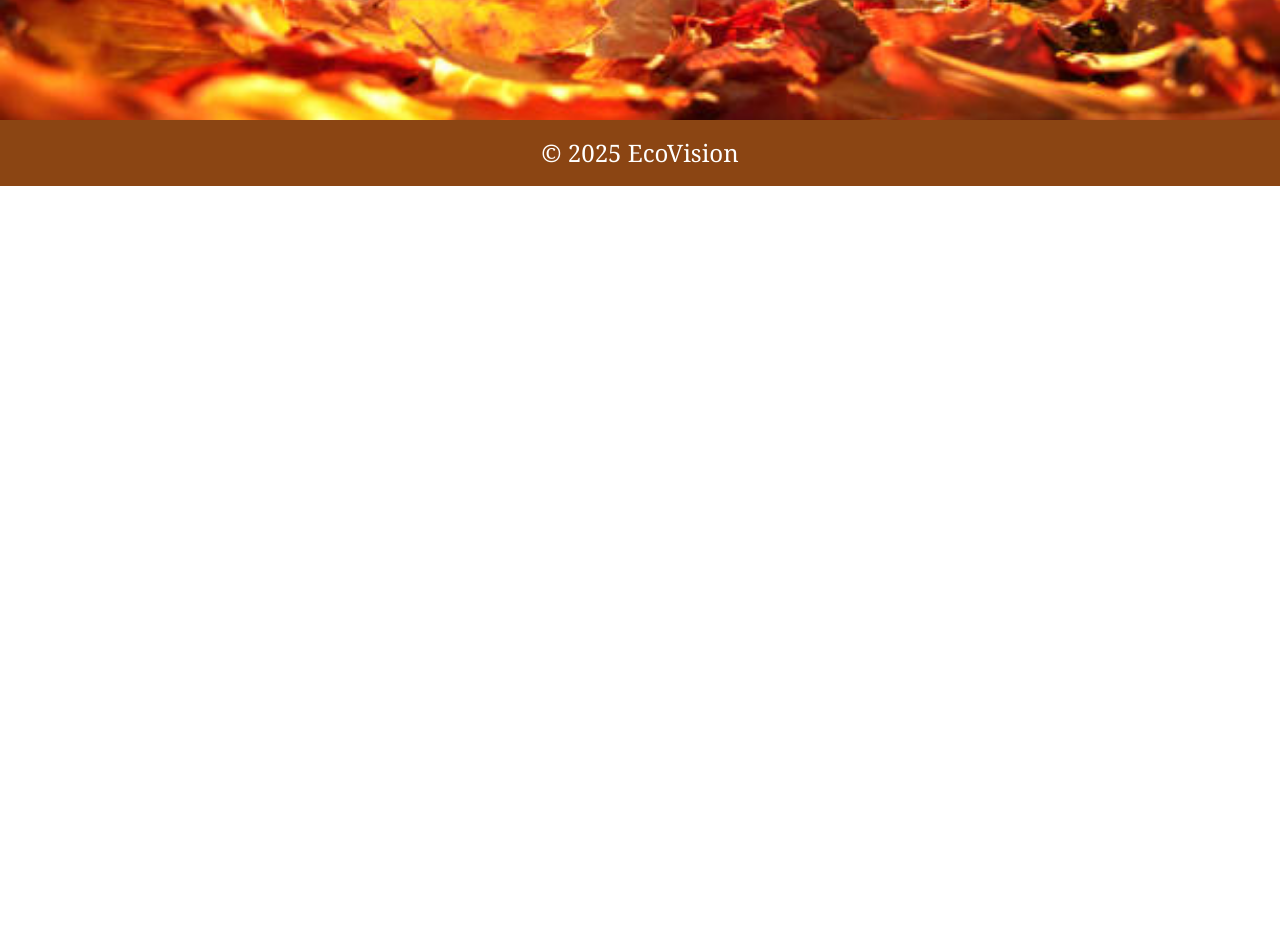
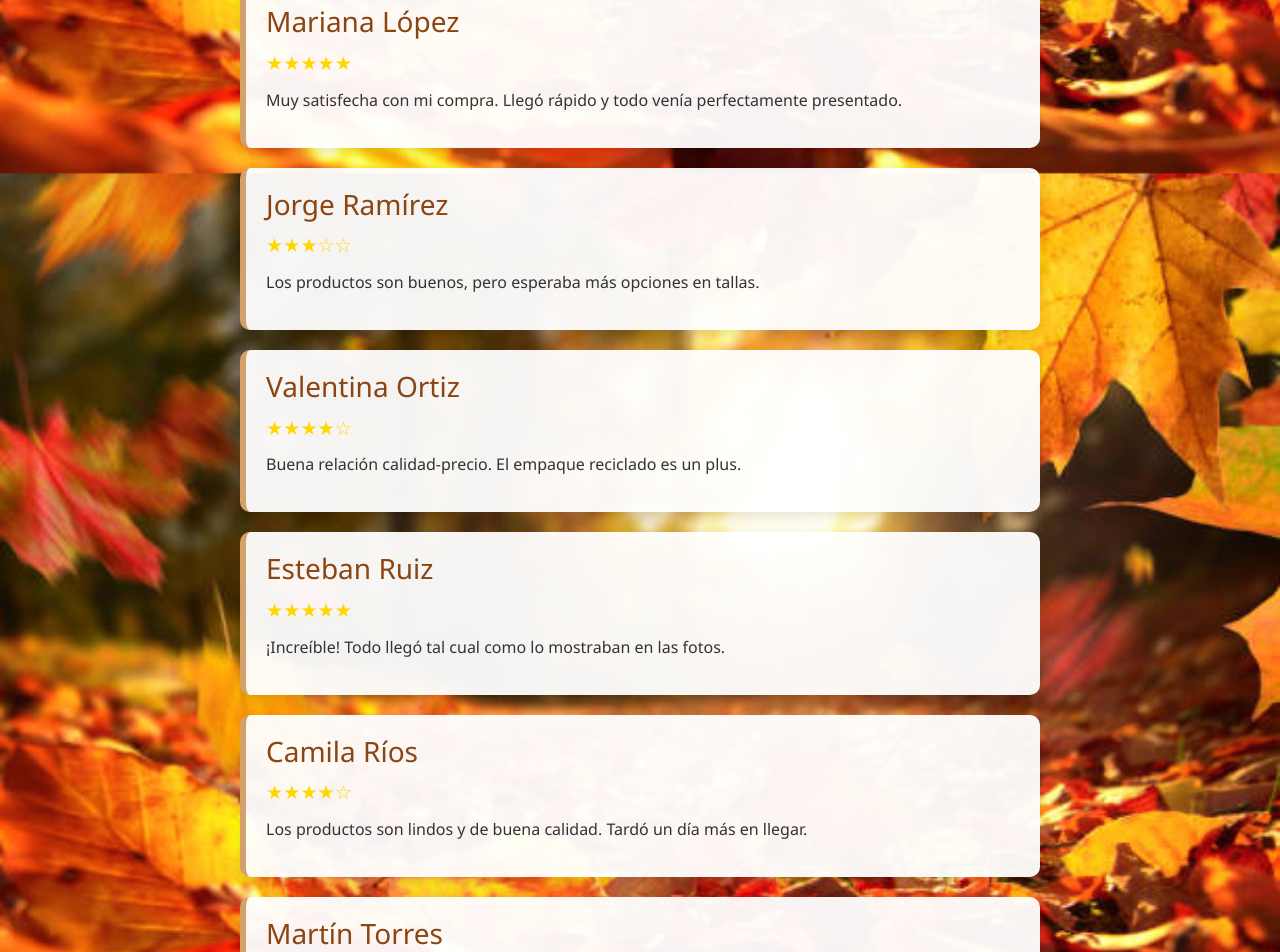
Before and after one commit to fernand0dejesus/TiendaEcoVision, a React (Vite) app in the folder frontend/frontend-public/: page /resenas in a window 1280 px wide. Shown: the part 680-1632 px from the top of the page. Before the commit the page ends 866 px from the top, so only its background shows below. Built offline with nearby package versions, Linux system fonts and the light colour scheme.

Commit message:
ordenado app footer

```diff
--- a/frontend/frontend-public/src/App.jsx
+++ b/frontend/frontend-public/src/App.jsx
@@ -1,5 +1,4 @@
-// src/App.jsx
-import {BrowserRouter as Router, Routes, Route } from 'react-router-dom';
+import { BrowserRouter as Router, Routes, Route } from 'react-router-dom';
 
 import Navbar from './components/Navbar.jsx';
 import Home from './pages/Home.jsx';
@@ -12,28 +11,24 @@ import Reviews from './pages/Reviews.jsx';
 import Categorias from './pages/Categorias.jsx'; // ✅ importa
 import Promotions from './pages/Promotions.jsx';  // ✅ Importa Promotions
 
-
 function App() {
   return (
-    <>
+    <div className="app-container">
       <Router>
         <Navbar />
         <Routes>
-
           <Route path="/" element={<Home />} />
           <Route path="/ordenes" element={<Orders />} /> {/* 👈 Usa Orders aquí */}
-        <Route path="/stores" element={<Stores/>} />
-        <Route path="/resenas" element={<Reviews/>} />
+          <Route path="/stores" element={<Stores />} />
+          <Route path="/resenas" element={<Reviews />} />
           <Route path="/categorias" element={<Categorias />} /> {/* ✅ ruta añadida */}
           <Route path="/promociones" element={<Promotions />} /> {/* Añade la ruta aquí */}
           <Route path="/about" element={<About />} />
           <Route path="/login" element={<Login />} />
-
         </Routes>
-      <Footer />
+        <Footer /> {/* El Footer va fuera de Routes para que se vea en todas las páginas */}
       </Router>
-
-    </>
+    </div>
   );
 }
 
--- a/frontend/frontend-public/src/components/Footer.css
+++ b/frontend/frontend-public/src/components/Footer.css
@@ -1,12 +1,10 @@
 /* ========== GLOBAL RESET Y BASE ========== */
 html, body, #root {
-    height: 100%;
+  height: 100%; /* Asegura que el contenedor principal ocupe toda la altura de la ventana */
   margin: 0;
   padding: 0;
-  }
-
-  * {
-    box-sizing: border-box;
+  display: flex; /* Utiliza flexbox para estructurar la página */
+  flex-direction: column; /* Organiza los elementos en una columna */
 }
 
 /* ========== ESTRUCTURA DEL PIE DE PÁGINA ========== */
@@ -16,14 +14,13 @@ html, body, #root {
   text-align: center;
   padding: 15px;
   width: 100%;  /* Asegura que ocupe el 100% del ancho de la página */
-    position: relative;
-    bottom: 0;
-    margin-top: auto; /* Esto hace que el footer se quede al final de la pantalla */
   display: flex;
   justify-content: center;  /* Centra el contenido del pie de página */
   align-items: center;
+  margin-top: auto; /* Empuja el footer hacia abajo, pero solo si el contenido es más corto que la ventana */
 }
 
+/* Ajuste para el texto dentro del footer */
 .footer p {
   margin: 0;
   font-size: 1rem;
--- a/frontend/frontend-public/src/index.css
+++ b/frontend/frontend-public/src/index.css
@@ -20,13 +20,14 @@ html, body, #root {
 
 /* ========== PIE DE PÁGINA ========== */
 footer {
-  margin-top: auto; /* Empuja el footer hacia abajo */
   background-color: #333;
   color: white;
   padding: 20px 0;
   text-align: center;
+  width: 100%; /* Asegura que el footer ocupe todo el ancho */
 }
 
+/* Enlaces dentro del footer */
 footer a {
   color: white;
   text-decoration: none;
@@ -35,3 +36,15 @@ footer a {
 footer a:hover {
   text-decoration: underline;
 }
+
+/* Ajustes en el body para que el contenido crezca y el footer se quede en el fondo */
+body {
+  display: flex;
+  flex-direction: column;
+  height: 100vh; /* Asegura que la altura del body ocupe siempre la ventana completa */
+}
+
+/* El contenido principal ocupa el espacio disponible */
+main {
+  flex: 1; /* Esto hace que el contenido ocupe todo el espacio entre el encabezado y el footer */
+}
--- a/frontend/frontend-public/src/pages/Reviews.jsx
+++ b/frontend/frontend-public/src/pages/Reviews.jsx
@@ -16,6 +16,41 @@ const reviews = [
     name: "Luisa Hernández",
     rating: 5,
     text: "La ropa es hermosa y se nota el compromiso con el medio ambiente.",
+  },
+  {
+    name: "Mariana López",
+    rating: 5,
+    text: "Muy satisfecha con mi compra. Llegó rápido y todo venía perfectamente presentado.",
+  },
+  {
+    name: "Jorge Ramírez",
+    rating: 3,
+    text: "Los productos son buenos, pero esperaba más opciones en tallas.",
+  },
+  {
+    name: "Valentina Ortiz",
+    rating: 4,
+    text: "Buena relación calidad-precio. El empaque reciclado es un plus.",
+  },
+  {
+    name: "Esteban Ruiz",
+    rating: 5,
+    text: "¡Increíble! Todo llegó tal cual como lo mostraban en las fotos.",
+  },
+  {
+    name: "Camila Ríos",
+    rating: 4,
+    text: "Los productos son lindos y de buena calidad. Tardó un día más en llegar.",
+  },
+  {
+    name: "Martín Torres",
+    rating: 5,
+    text: "Me encantó la experiencia de compra. Todo es muy amigable con el medio ambiente.",
+  },
+  {
+    name: "Natalia Pérez",
+    rating: 2,
+    text: "Bonita idea, pero el producto no era lo que esperaba. Podrían mejorar la descripción.",
   },
 ];
 
```
Lines whose indentation alone changed are shown as unchanged.
